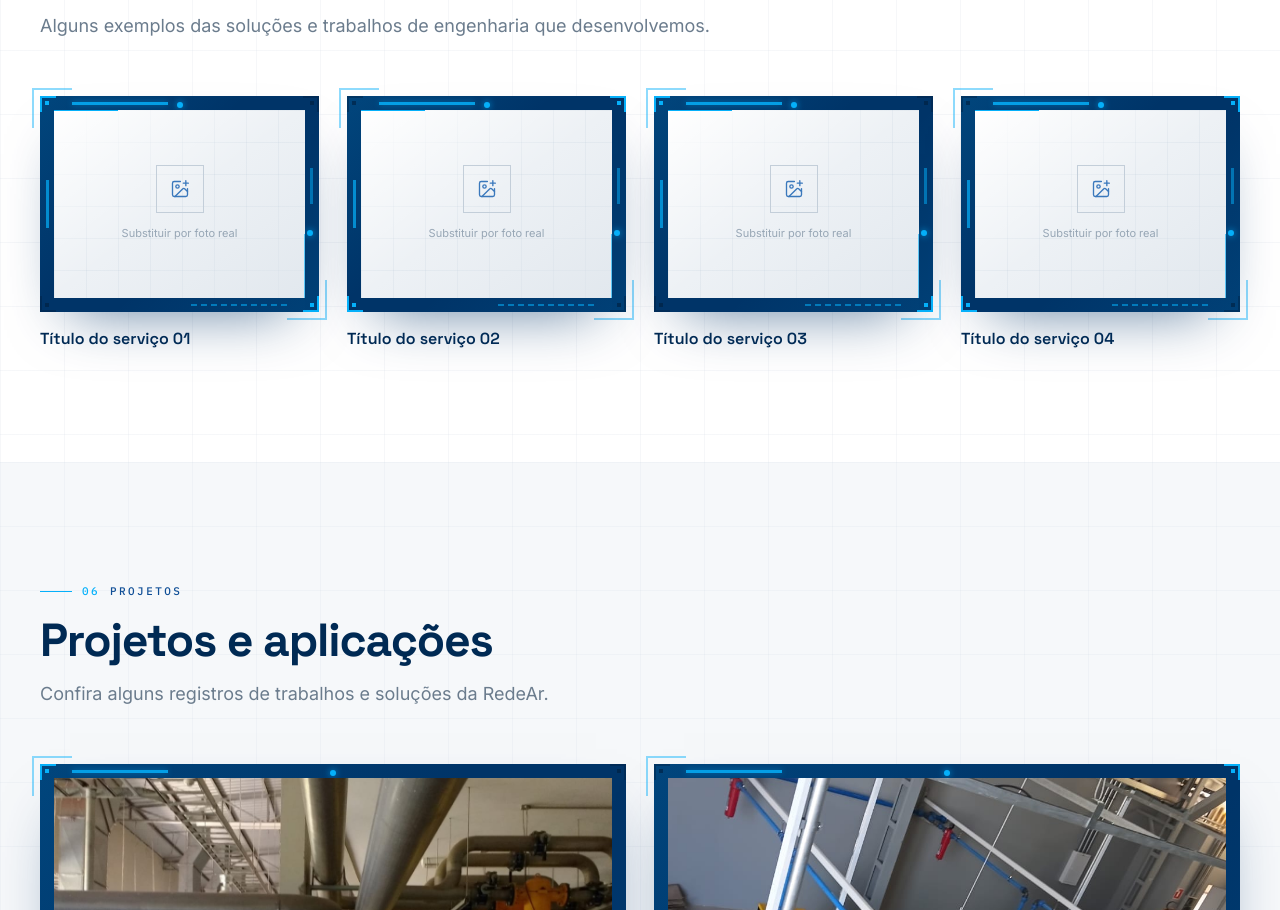
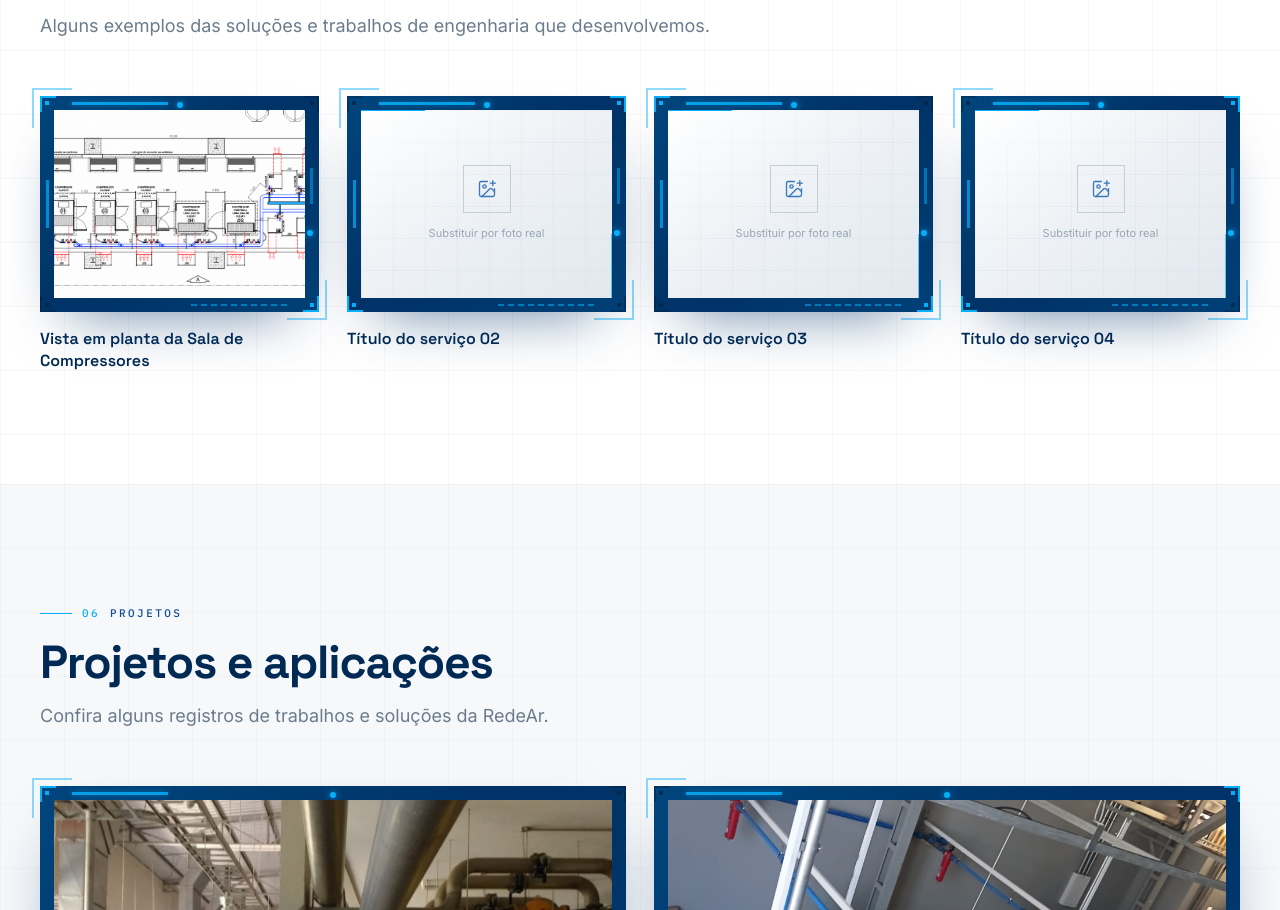
Before and after one commit to canalmeunovohoby3-code/redear, a React (Vite) app: page / in a window 1280 px wide. Shown: the part 5402-6312 px from the top of the page. Built offline with nearby package versions, Linux system fonts and the light colour scheme.

Commit message:
Adiciona imagem e titulo do card 1 de Servicos de Engenharia

```diff
--- a/src/data/media.ts
+++ b/src/data/media.ts
@@ -18,7 +18,7 @@ export const GALLERY_PHOTOS = [
 // Para publicar cada card: coloque a imagem em /public e informe o caminho em `src`
 // (ex.: '/engenharia-1.jpg') e o texto em `title`.
 export const ENGINEERING_CARDS = [
-  { title: 'Título do serviço 01', src: '', alt: 'Serviço de engenharia RedeAr' },
+  { title: 'Vista em planta da Sala de Compressores', src: '/1.png', alt: 'Vista em planta da sala de compressores' },
   { title: 'Título do serviço 02', src: '', alt: 'Serviço de engenharia RedeAr' },
   { title: 'Título do serviço 03', src: '', alt: 'Serviço de engenharia RedeAr' },
   { title: 'Título do serviço 04', src: '', alt: 'Serviço de engenharia RedeAr' },
```
Also changed, not shown: public/1.png (added).
